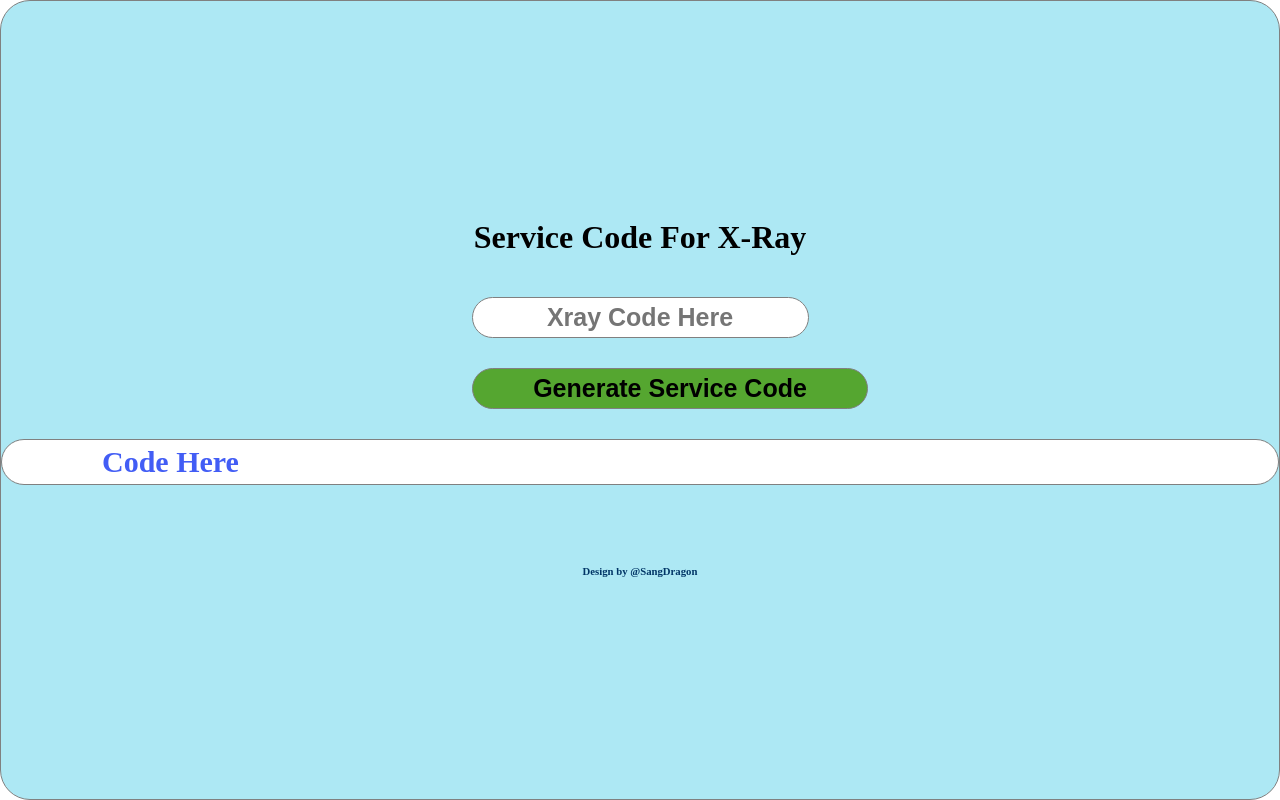
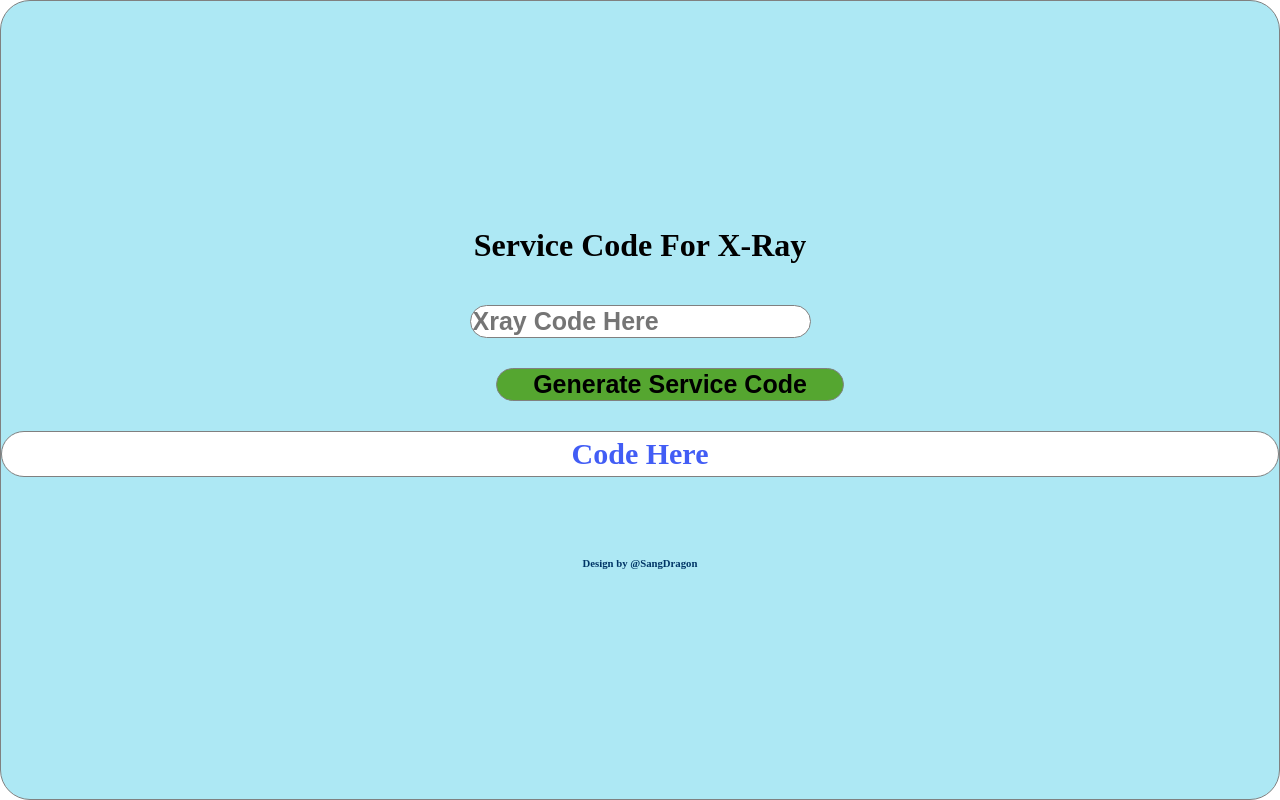
Before and after one commit to ksnvs/xrayCode, a plain HTML site: page index.html in a window 1280 px wide. Drawn offline with Linux system fonts and the light colour scheme.

Commit message:
Update style.css

```diff
--- a/style.css
+++ b/style.css
@@ -19,14 +19,14 @@ body{
     flex-direction: column;
     align-items: center;
     justify-content: center;
+    text-align: center;
 }
 
 .inputXray input{
-    text-align: center;
     border: 1px solid gray;
     border-radius: 50px;
     margin-top: 20px;
-    padding: 5px 0px;
+    padding: 5px auto;
     font-size: 25px;
     font-weight: 600;
     width: 100%;
@@ -35,7 +35,7 @@ body{
    border: 1px solid gray;
    border-radius: 50px;
     margin: 30px;
-    padding: 5px 30px;
+    padding: 5px auto;
     font-size: 25px;
     font-weight: 600;
     background-color: #55a630;
```
